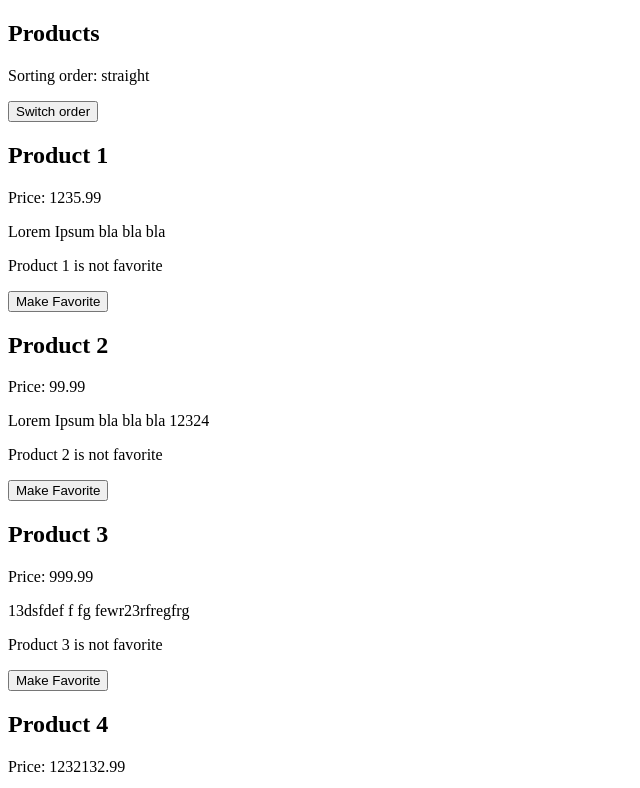
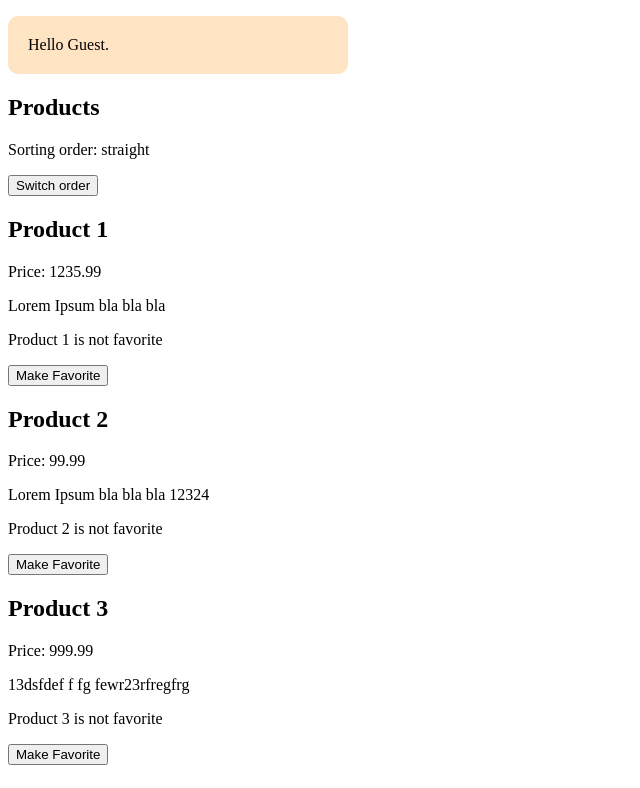
Before and after one commit to fc-fullstack-courses/pfe-2024-1-react-lessons, a React (Vite) app: page / in a window 1280 px wide. Shown: the top 788 px of the page, without its empty margins (0-640 px from the left). Built offline with nearby package versions, Linux system fonts and the light colour scheme.

Commit message:
Add Parent-Child example

```diff
--- a/src/App.jsx
+++ b/src/App.jsx
@@ -98,7 +98,8 @@ function App() {
     <>
       {/* <Greeting userFirstName='John' userLastName='Doe' />
       <Greeting userFirstName='Sarah' />
-      <Greeting /> */}
+       */}
+      <Greeting />
       <ProductList products={products}/>
       {/* {shouldClassComponentsRender ? (
         <MyClassComponent />
--- a/src/components/ProductList/index.jsx
+++ b/src/components/ProductList/index.jsx
@@ -17,6 +17,7 @@ class ProductList extends React.Component {
     const { isReverseOrder } = this.state;
 
     const productsComponents = products.map((product) => {
+      // Взаємодія Батько - Дитина (пропси)
       return <Product key={product.id} product={product} />;
     });
 
```
